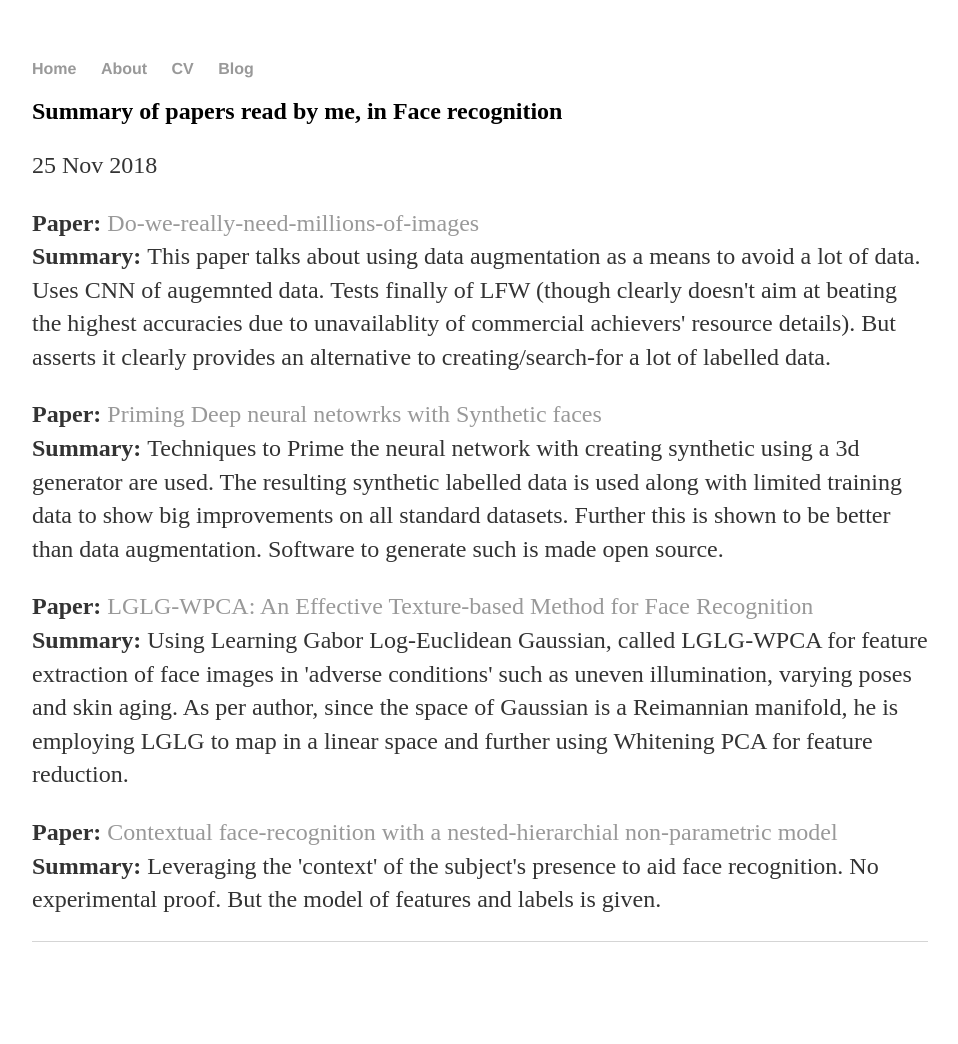
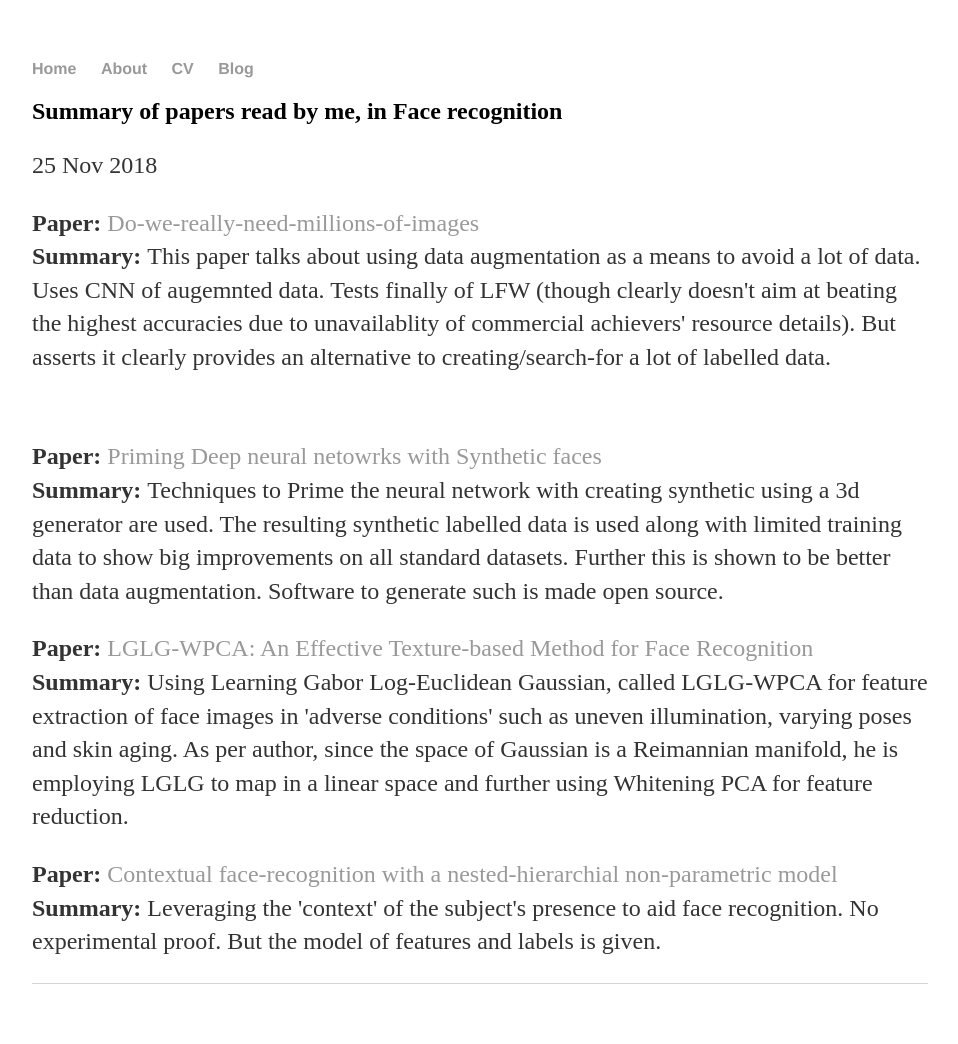
Before and after one commit to arunsubk/arunsubk.github.io, a Jekyll site: the page built from _posts/2018-11-25-PapersSummary.md, in a window 1280 px wide. Shown: the whole page, without its empty margins (160-1118 px from the left). Built offline with Jekyll 4.4.1, drawn with Linux system fonts in a browser that asks for light colours; before the commit the page ends 1002 px from its top, so only the background shows below that.

Commit message:
Update 2018-11-25-PapersSummary.md

```diff
--- a/_posts/2018-11-25-PapersSummary.md
+++ b/_posts/2018-11-25-PapersSummary.md
@@ -9,7 +9,7 @@ date: 2018-11-25
     <p><b>Paper: </b><a href="https://arxiv.org/abs/1603.07057/">Do-we-really-need-millions-of-images</a>
       <br>
       <b>Summary: </b>This paper talks about using data augmentation as a means to avoid a lot of data. Uses CNN of augemnted data. Tests finally of LFW (though clearly doesn't aim at beating the highest accuracies due to unavailablity of commercial achievers' resource details). But asserts it clearly provides an alternative to creating/search-for a lot of labelled data.
-        </p>
+        </p><br>
     <p><b>Paper: </b><a href="https://arxiv.org/abs/1811.08565">Priming Deep neural netowrks with Synthetic faces</a>
     <br>
     <b>Summary: </b>Techniques to Prime the neural network with creating synthetic using a 3d generator are used. The resulting synthetic labelled data is used along with limited training data to show big improvements on all standard datasets. Further this is shown to be better than data augmentation. Software to generate such is made open source.
```
